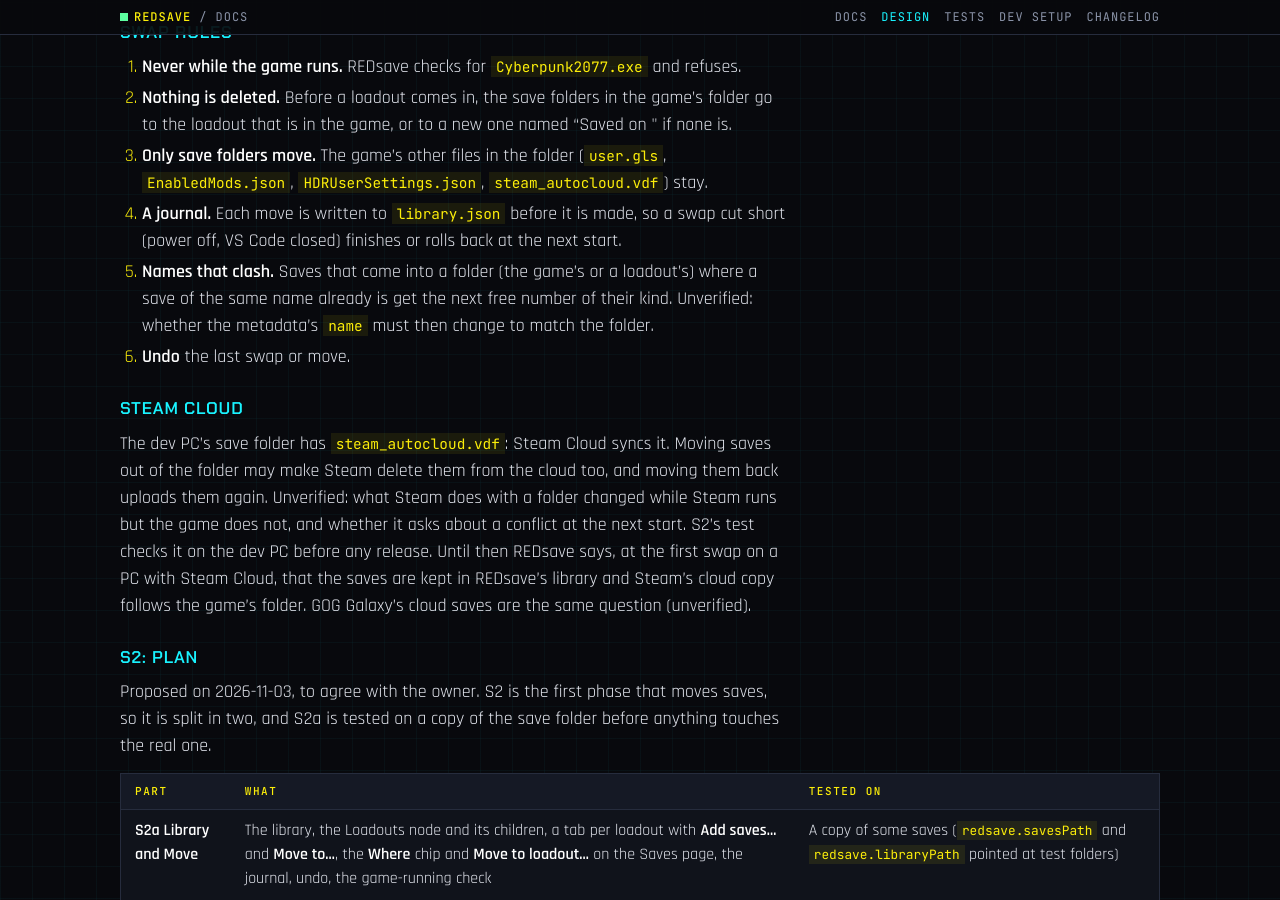
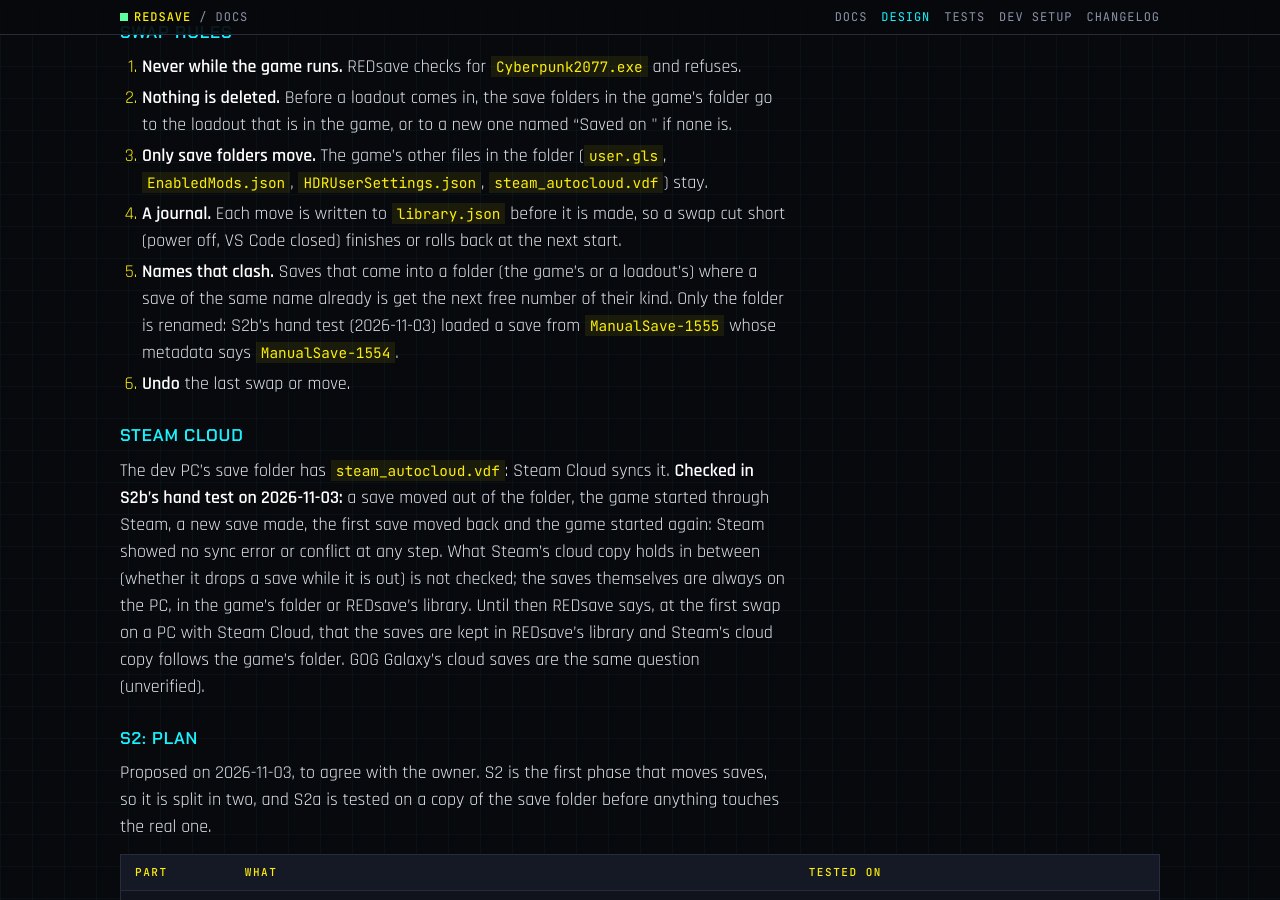
Before and after one commit to Edgemodders/REDsave, a Jekyll site: the page built from docs/design.md, in a window 1280 px wide and 900 px high, scrolled down 6622 px. Built offline with Jekyll 4.4.1, drawn with Linux system fonts in a browser that asks for light colours; some of the changed text lies outside the part shown.

Commit message:
Docs: S2b passed both parts (Steam Cloud quiet, a renumbered save loads); S2 done
Co-Authored-By: Claude Opus 5.5 <noreply@anthropic.com>

```diff
--- a/docs/design.md
+++ b/docs/design.md
@@ -159,12 +159,12 @@ Decided with the owner on 2026-11-03: saves are only **moved**, so each save is
 2. **Nothing is deleted.** Before a loadout comes in, the save folders in the game's folder go to the loadout that is in the game, or to a new one named "Saved on <date>" if none is.
 3. **Only save folders move.** The game's other files in the folder (`user.gls`, `EnabledMods.json`, `HDRUserSettings.json`, `steam_autocloud.vdf`) stay.
 4. **A journal.** Each move is written to `library.json` before it is made, so a swap cut short (power off, VS Code closed) finishes or rolls back at the next start.
-5. **Names that clash.** Saves that come into a folder (the game's or a loadout's) where a save of the same name already is get the next free number of their kind. Unverified: whether the metadata's `name` must then change to match the folder.
+5. **Names that clash.** Saves that come into a folder (the game's or a loadout's) where a save of the same name already is get the next free number of their kind. Only the folder is renamed: S2b's hand test (2026-11-03) loaded a save from `ManualSave-1555` whose metadata says `ManualSave-1554`.
 6. **Undo** the last swap or move.
 
 ### Steam Cloud
 
-The dev PC's save folder has `steam_autocloud.vdf`: Steam Cloud syncs it. Moving saves out of the folder may make Steam delete them from the cloud too, and moving them back uploads them again. Unverified: what Steam does with a folder changed while Steam runs but the game does not, and whether it asks about a conflict at the next start. S2's test checks it on the dev PC before any release. Until then REDsave says, at the first swap on a PC with Steam Cloud, that the saves are kept in REDsave's library and Steam's cloud copy follows the game's folder. GOG Galaxy's cloud saves are the same question (unverified).
+The dev PC's save folder has `steam_autocloud.vdf`: Steam Cloud syncs it. **Checked in S2b's hand test on 2026-11-03:** a save moved out of the folder, the game started through Steam, a new save made, the first save moved back and the game started again: Steam showed no sync error or conflict at any step. What Steam's cloud copy holds in between (whether it drops a save while it is out) is not checked; the saves themselves are always on the PC, in the game's folder or REDsave's library. Until then REDsave says, at the first swap on a PC with Steam Cloud, that the saves are kept in REDsave's library and Steam's cloud copy follows the game's folder. GOG Galaxy's cloud saves are the same question (unverified).
 
 ### S2: plan
 
@@ -194,7 +194,7 @@ The owner's approach (2026-11-03): loadouts are children of a **Loadouts** node
 1. **Checks first, nothing moved yet.** A move into or out of the game's folder is refused while `Cyberpunk2077.exe` runs (moves between loadouts in the library are allowed). Each source folder must still have `sav.dat`. The target must have room: on another drive, its free space is checked against the saves' sizes.
 2. **The journal.** The whole move is written to `library.json` before the first folder moves: each save's source, target and state. A folder's state turns `done` as soon as it has moved.
 3. **Each folder.** On the same drive, one rename of the whole folder, which Windows does at once and completely or not at all. On another drive, a copy of its files, each checked by size, then the source removed only after the copy checks out.
-4. **Names that clash.** A save coming into a folder that already has one of its name gets the next free number of its kind (ManualSave-12 becomes ManualSave-1001). Only the folder is renamed in S2a; whether the metadata's `name` must change too is checked in the game in S2b.
+4. **Names that clash.** A save coming into a folder that already has one of its name gets the next free number of its kind (ManualSave-12 becomes ManualSave-1001). Only the folder is renamed, and that is enough: checked in the game in S2b's hand test.
 5. **After.** The index rescans the folders that changed, and the page and side bar update.
 6. **A move cut short** (VS Code closed, power off) is finished at the next start from the journal: a folder still at its source is moved, and a half-made copy on another drive is removed while its source is still whole. Then REDsave says what it finished.
 
@@ -233,7 +233,7 @@ Checked on 2026-11-03: 29 unit tests (31 with 0.0.8's); an end-to-end script on
 
 #### S2b: built
 
-REDsave 0.0.9, built on 2026-11-03, awaiting the owner's hand test ([Tests](testing.html), "S2b Swap"): part A on the test copy, part B (Steam Cloud, a renumbered save) in the game with one throwaway save.
+REDsave 0.0.9, built on 2026-11-03, **passed the owner's hand test the same day** (both parts) ([Tests](testing.html), "S2b Swap"): part A on the test copy, part B (Steam Cloud, a renumbered save) in the game with one throwaway save.
 
 | Where | What |
 |---|---|
```
Also changed, not shown: CLAUDE.md (+1 -1 lines), docs/index.md (+2 -2 lines), docs/testing.md (+9 -3 lines), README.md, docs/assets/brand/badges/status.svg, 1 other file.
